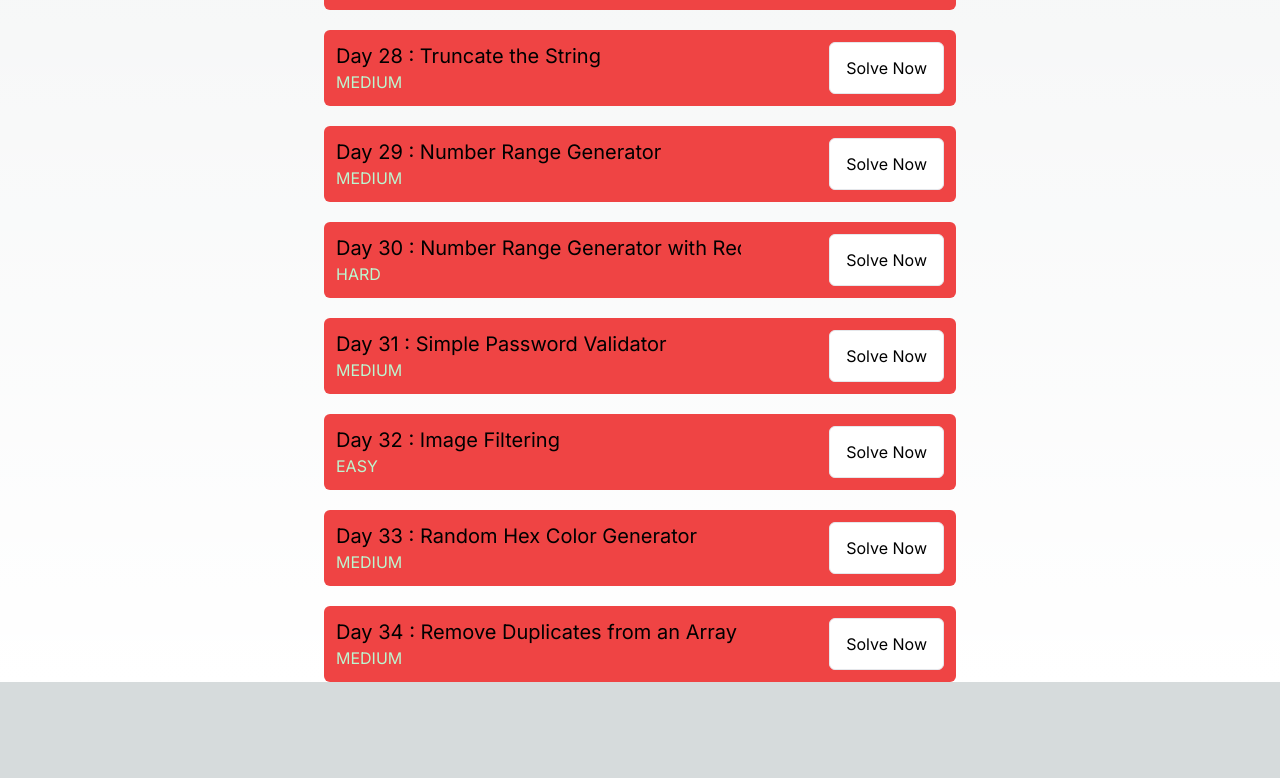
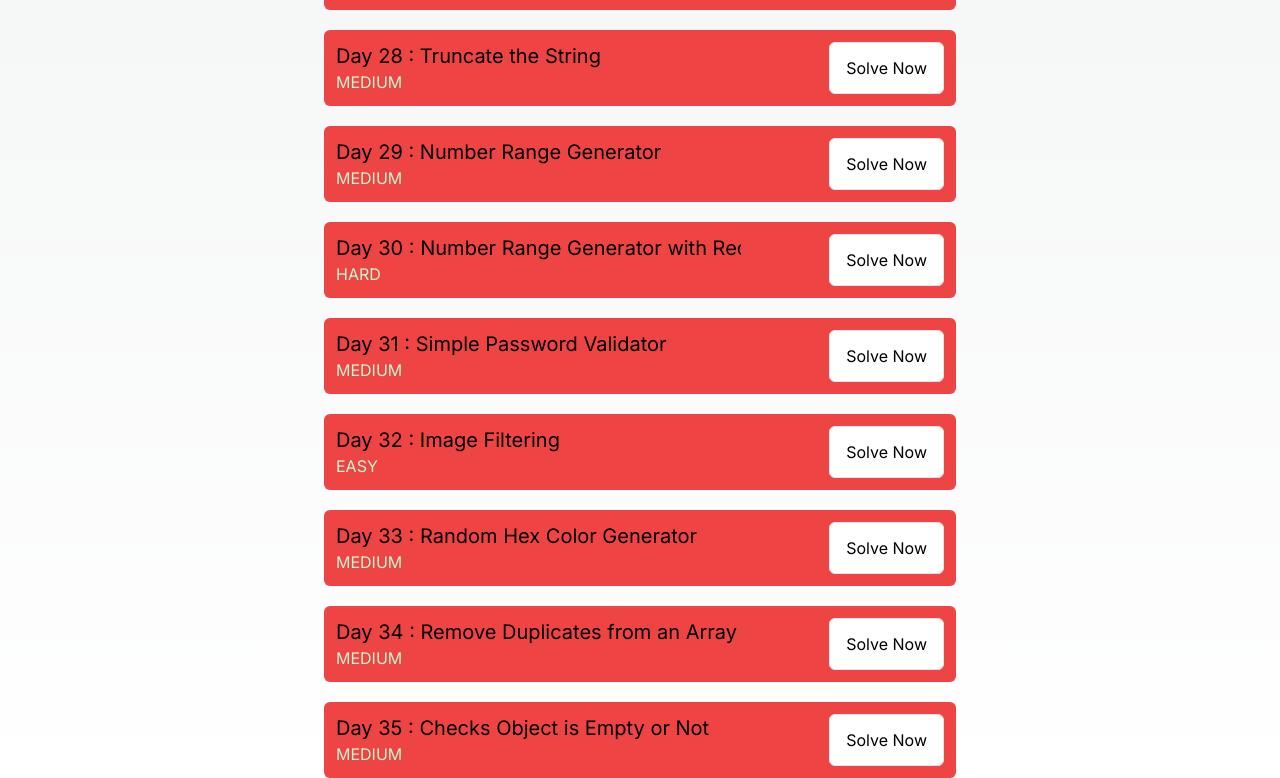
Before and after one commit to manojtsx/100-Days-of-JavaScript---Practice-on-Mine-Website, a Next.js app: page / in a window 1280 px wide. Shown: the part 2678-3456 px from the top of the page. Before the commit the page ends 3360 px from the top, so only its background shows below. Built offline with nearby package versions, Linux system fonts and the light colour scheme.

Commit message:
100daysofJs day35

```diff
--- a/src/app/challenges.ts
+++ b/src/app/challenges.ts
@@ -747,5 +747,32 @@ export const challenges: Challenge[] = [
     }
     removeDuplicates([1,2,3,3,4,4,5]);`,
     difficulty : 'medium'
+  },
+  {
+    id : 35,
+    title : 'Day 35 : Checks Object is Empty or Not',
+    description : ` Challenge : Check Object Emptiness
+    ===========================================================
+    Write a function isEmptyObject that takes an object as input and determines whether it is empty or not. An empty object is defined as an object with no own properties.
+    ===========================================================
+    Your task is to implement the isEmptyObject using JavaScritp and return a message indicating whether the object is empty or not.
+    ===========================================================
+    CONSTRAINTS:
+    1. The input object may have any number of properties, including zero.
+    2. The function should return a message indicating whether the object is empty or not.
+    3. You should use the provided isEmptyObject function signature without any additional parameters.
+    ===========================================================
+    console.log(isEmptyObject({name : "Manoj"})) OUTPUT: it's not empty
+    console.log(isEmptyObject({})) OUTPUT: it's empty
+    console.log(isEmptyObject({keyWithNull : null})) OUTPUT: it's empty
+    console.log(isEmptyObject({keyWithUndefined : undefined})) OUTPUT: it's empty`,
+    placeholder : `function isEmptyObject(obj){
+        // Your code here
+    }
+    isEmptyObject({name : "Manoj"});
+    isEmptyObject({});
+    isEmptyObject({keyWithNull : null});
+    isEmptyObject({keyWithUndefined : undefined});`,
+    difficulty : 'medium'
   }
 ];
```
